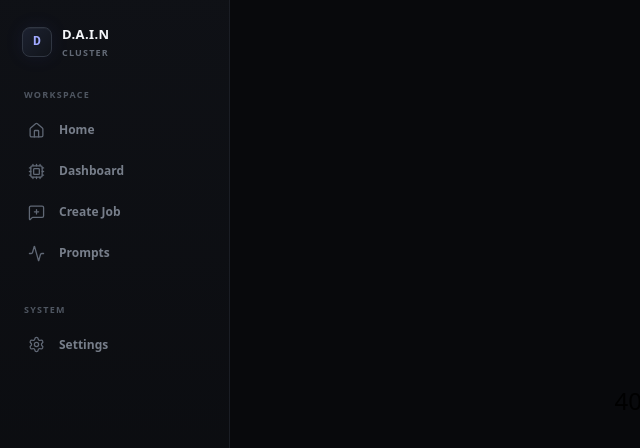
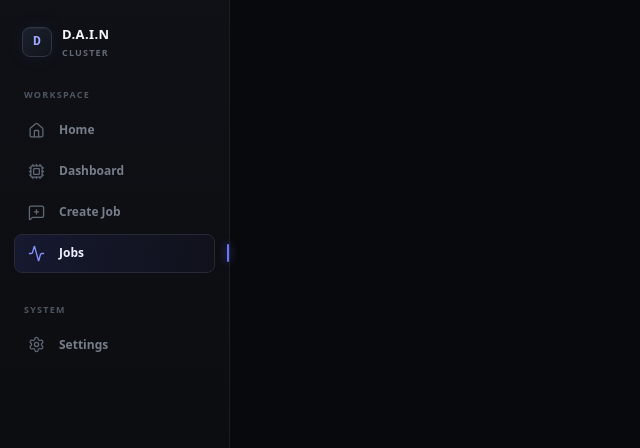
Before and after one commit to GuardianCoding/DAIN, a Next.js app in the folder agent/dain-dashboard/: page /jobs in a window 1280 px wide. Before the commit this address had no page. Shown: the top 448 px of the page, without its empty margins (0-640 px from the left). Built offline with nearby package versions, Linux system fonts and the light colour scheme.

Commit message:
refactor(dashboard): change naming convention to 'jobs'

```diff
--- a/agent/dain-dashboard/app/components/Sidebar/navigation.ts
+++ b/agent/dain-dashboard/app/components/Sidebar/navigation.ts
@@ -35,10 +35,10 @@ export const navigation: NavItem[] = [
     description: "Send a new prompt to the cluster",
   },
   {
-    label: "Prompts",
-    href: "/prompts",
+    label: "Jobs",
+    href: "/jobs",
     icon: Activity,
-    description: "Monitor status of running prompts",
+    description: "Monitor status of running jobs",
   },
 
 ];
--- /dev/null
+++ b/agent/dain-dashboard/app/jobs/page.tsx
@@ -0,0 +1,4 @@
+// View all prompts
+export default function Jobs() {
+    return;
+}
--- a/agent/dain-dashboard/app/prompts/page.tsx
+++ /dev/null
@@ -1,4 +0,0 @@
-// View all prompts
-export default function Prompts() {
-    return;
-}
```
Also changed, not shown: agent/dain-dashboard/app/jobs/page.module.css (added).
